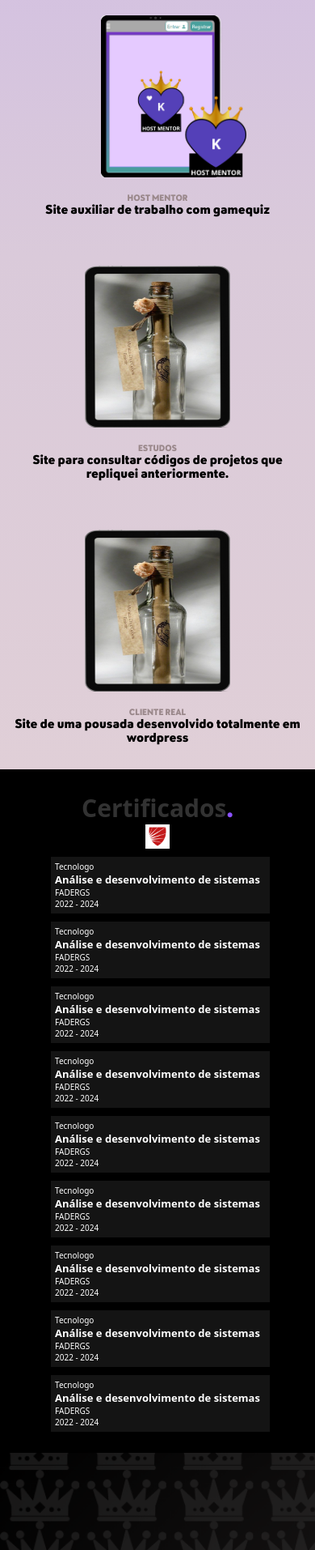
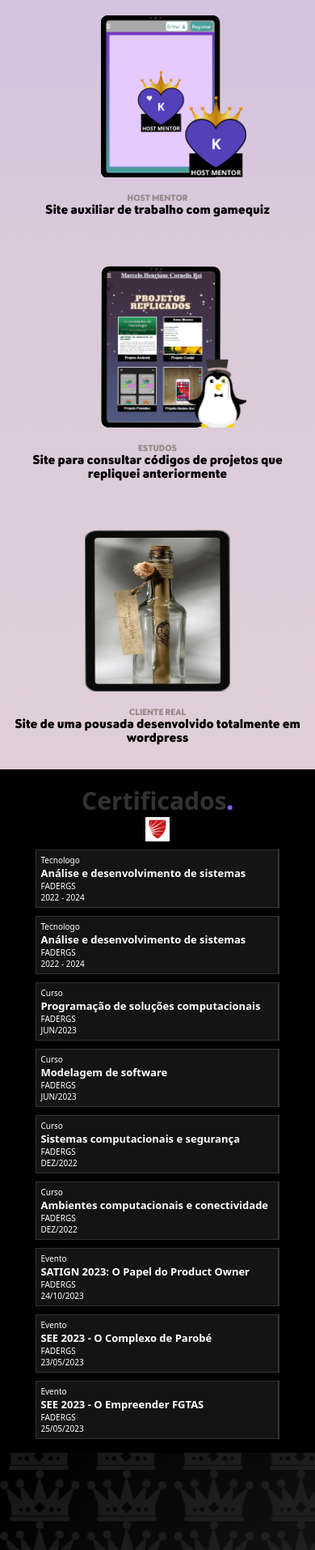
Before and after one commit to Profissional-Marcelo/SitePessoal, a PHP site: page /App/View/paginaInicial.php in a window 390 px wide. Shown: the part 1164-3078 px from the top of the page at 81% size. Run offline with PHP 8.4, Linux system fonts and the light colour scheme.

Commit message:
adicionando os pdf, terminando a quarta parte e aplicando a responsividade

```diff
--- a/App/View/paginaInicial.php
+++ b/App/View/paginaInicial.php
@@ -16,7 +16,6 @@
 <body>
 
     <section class="primeiraParte">
-
         <div>
             <p class="quemSou">OI 👋 EU SOU O MARCELO</p>
             <div class="container">
@@ -29,7 +28,9 @@
                     <a href="https://github.com/Profissional-Marcelo" target="_blank">
                         <i class="devicon-github-original "></i></a>
 
-                    <a href="src/downloads/Curriculo.pdf" type="application/pdf" target="_blank" rel="next">
+
+                    <a href="../../Assets/pdf/curriculo.pdf" type="application/pdf" rel="next" target="_blank">
+
                         <img src="../../Assets/img/curriculo.png" alt="curriculo"></a>
 
                 </div>
@@ -54,7 +55,7 @@
                 </a>
             </div>
             <div class="projetos">
-                <a href="http://www.marcelohenrique.kinghost.net/App/View/paginaInicial.php">
+                <a href="http://www.marcelohenrique.kinghost.net/App/View/paginaInicial.php" target="_blank">
                     <img class="tablet2" src="../../Assets/img/tablet2.png" alt="projeto">
                     <p>HOST MENTOR</p>
                     <h2>Site auxiliar de trabalho com gamequiz</h2>
@@ -63,10 +64,10 @@
         </div>
         <div class="espacamento">
             <div class="projetos">
-                <a href="">
-                    <img src="../../Assets/img/tablet.png" alt="projeto">
+                <a href="https://estudos.marcelorei.com.br" target="_blank">
+                    <img class="tablet3" src="../../Assets/img/tablet3.png" alt="projeto">
                     <p>ESTUDOS</p>
-                    <h2>Site para consultar códigos de projetos que repliquei anteriormente.</h2>
+                    <h2>Site para consultar códigos de projetos que repliquei anteriormente</h2>
                 </a>
             </div>
 
@@ -80,11 +81,12 @@
         </div>
     </section>
 
-    <section class="quartaParte">
+    <section class="quartaParte" id="certificados">
         <h2>Certificados<span class="colorPonto">.</span></h2>
         <img src="../../Assets/img/fadergs.png" alt="">
         <div class="certificados">
-            <div class="linha1">
+            <div class="linhas">
+                <a href="#" type="application/pdf" rel="next" target="_blank">
                     <div class="bordaCertificado">
                         <div class="certificado">
                             <h2>Tecnologo</h2>
@@ -93,6 +95,8 @@
                             <h2>2022 - 2024</h2>
                         </div>
                     </div>
+                </a>
+                <a href="#" type="application/pdf" rel="next" target="_blank">
                     <div class="bordaCertificado">
                         <div class="certificado">
                             <h2>Tecnologo</h2>
@@ -101,66 +105,81 @@
                             <h2>2022 - 2024</h2>
                         </div>
                     </div>
+                </a>
+                <a href="../../Assets/pdf/CertificadoProgramação.pdf" type="application/pdf" rel="next" target="_blank">
                     <div class="bordaCertificado">
                         <div class="certificado">
-                        <h2>Tecnologo</h2>
-                        <p>Análise e desenvolvimento de sistemas</p>
+                            <h2>Curso</h2>
+                            <p>Programação de soluções computacionais</p>
                             <h2>FADERGS</h2>
-                        <h2>2022 - 2024</h2>
+                            <h2>JUN/2023</h2>
                         </div>
                     </div>
+                </a>
             </div>
-            <div class="linha2">
+            <div class="linhas">
+                <a href="../../Assets/pdf/CertificadoModelagem.pdf" type="application/pdf" rel="next" target="_blank">
                     <div class="bordaCertificado">
                         <div class="certificado">
-                        <h2>Tecnologo</h2>
-                        <p>Análise e desenvolvimento de sistemas</p>
+                            <h2>Curso</h2>
+                            <p>Modelagem de software</p>
                             <h2>FADERGS</h2>
-                        <h2>2022 - 2024</h2>
+                            <h2>JUN/2023</h2>
                         </div>
                     </div>
+                </a>
+                <a href="../../Assets/pdf/CertificadoSegurança.pdf" type="application/pdf" rel="next" target="_blank">
                     <div class="bordaCertificado">
                         <div class="certificado">
-                        <h2>Tecnologo</h2>
-                        <p>Análise e desenvolvimento de sistemas</p>
+                            <h2>Curso</h2>
+                            <p>Sistemas computacionais e segurança</p>
                             <h2>FADERGS</h2>
-                        <h2>2022 - 2024</h2>
+                            <h2>DEZ/2022</h2>
                         </div>
                     </div>
+                </a>
+                <a href="../../Assets/pdf/CertificadoAmbientes.pdf" type="application/pdf" rel="next" target="_blank">
                     <div class="bordaCertificado">
                         <div class="certificado">
-                        <h2>Tecnologo</h2>
-                        <p>Análise e desenvolvimento de sistemas</p>
+                            <h2>Curso</h2>
+                            <p>Ambientes computacionais e conectividade</p>
                             <h2>FADERGS</h2>
-                        <h2>2022 - 2024</h2>
+                            <h2>DEZ/2022</h2>
                         </div>
                     </div>
+                </a>
             </div>
-            <div class="linha3">
+            <div class="linhas">
+                <a href="../../Assets/pdf/CertificadoProductOwner.pdf" type="application/pdf" rel="next" target="_blank">
                     <div class="bordaCertificado">
                         <div class="certificado">
-                        <h2>Tecnologo</h2>
-                        <p>Análise e desenvolvimento de sistemas</p>
+                            <h2>Evento</h2>
+                            <p>SATIGN 2023: O Papel do Product Owner</p>
                             <h2>FADERGS</h2>
-                        <h2>2022 - 2024</h2>
+                            <h2>24/10/2023</h2>
                         </div>
                     </div>
+                </a>
+                <a href="../../Assets/pdf/certificadoComplexo.pdf" type="application/pdf" rel="next" target="_blank">
                     <div class="bordaCertificado">
                         <div class="certificado">
-                        <h2>Tecnologo</h2>
-                        <p>Análise e desenvolvimento de sistemas</p>
+                            <h2>Evento</h2>
+                            <p>SEE 2023 - O Complexo de Parobé</p>
                             <h2>FADERGS</h2>
-                        <h2>2022 - 2024</h2>
+                            <h2>23/05/2023</h2>
                         </div>
                     </div>
+                </a>
+                <a href="../../Assets/pdf/CertificadoEmpreenderFGTAS.pdf" type="application/pdf" rel="next" target="_blank">
                     <div class="bordaCertificado">
                         <div class="certificado">
-                        <h2>Tecnologo</h2>
-                        <p>Análise e desenvolvimento de sistemas</p>
+                            <h2>Evento</h2>
+                            <p>SEE 2023 - O Empreender FGTAS</p>
                             <h2>FADERGS</h2>
-                        <h2>2022 - 2024</h2>
+                            <h2>25/05/2023</h2>
                         </div>
                     </div>
+                </a>
             </div>
         </div>
     </section>
@@ -171,11 +190,13 @@
         <form action="faleComigo.php" method="post" id="faleComigo">
 
 
-            <div class="border1"><input type="text" nome="email" minlength="8" maxlength="100" id="iemail" size="24" required placeholder="E-mail" autocomplete="email"><div class="icon">
+            <div class="border1"><input type="text" nome="email" minlength="8" maxlength="100" id="iemail" size="24" required placeholder="E-mail" autocomplete="email">
+                <div class="icon">
                     <span class="material-symbols-outlined">
                         mail
                     </span>
-            </div></div>
+                </div>
+            </div>
 
             <div class="border2"><textarea rows="10" maxlength="500" required placeholder="Deixe sua ideia ou sugestão" id="icomment"></textarea></div>
 
--- a/Assets/css/paginaInicial.css
+++ b/Assets/css/paginaInicial.css
@@ -160,6 +160,10 @@ section.segundaParte > div.espacamento > div > a > img.tablet2 {
     transform: translateX(20px);
 }
 
+section.segundaParte > div.espacamento > div > a > img.tablet3 {
+    transform: translateX(20px);
+}
+
 section.segundaParte > div.espacamento > div.projetos > a {
     text-decoration: none;
     cursor: pointer;
@@ -305,30 +309,37 @@ section.quartaParte > div {
     display: block;
 }
 
-section.quartaParte > div > div > div {
+section.quartaParte > div > div > a {
+    text-decoration: none;
+}
+section.quartaParte > div > div > a > div {
+    cursor: pointer;
     background-color: #323232;
     margin-left: 0px;
     margin: 10px;
+    padding-right: 8.5px !important;
+    padding: 1px;
 }
 
-section.quartaParte > div > div > div:hover{
+section.quartaParte > div > div > a > div:hover{
     background:  linear-gradient(to right, #004AAD, #CB6CE6);
 }
 
-section.quartaParte > div > div > div > div {
+section.quartaParte > div > div > a > div > div {
+    height: 100%;
     width: 99%;
     padding: 5px;
     background-color: #141414;
 }
 
-section.quartaParte > div > div > div > div > h2 {
+section.quartaParte > div > div > a > div > div > h2 {
     font-family: system-ui, -apple-system, BlinkMacSystemFont, 'Segoe UI', Roboto, Oxygen, Ubuntu, Cantarell, 'Open Sans', 'Helvetica Neue', sans-serif;
     font-weight: normal;
     color: white;
     font-size: 10px;
 }
 
-section.quartaParte > div > div > div > div > p {
+section.quartaParte > div > div > a > div > div > p {
     font-family: system-ui, -apple-system, BlinkMacSystemFont, 'Segoe UI', Roboto, Oxygen, Ubuntu, Cantarell, 'Open Sans', 'Helvetica Neue', sans-serif;
     color: white;
     font-weight: bolder;
```
Also changed, not shown: Assets/css/paginaInicialMQ.css (+84 -14 lines), Assets/img/tablet3.png (added), 9 other files. Lines whose indentation alone changed are shown as unchanged.
